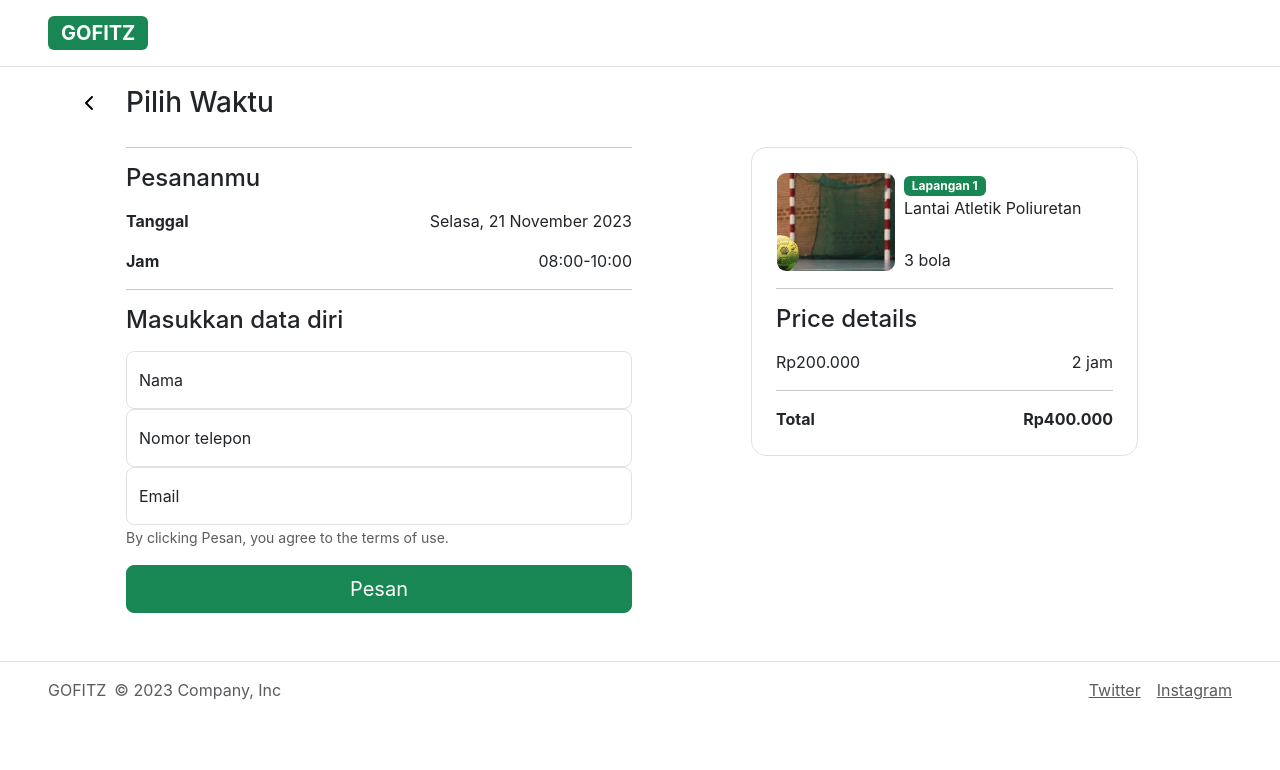
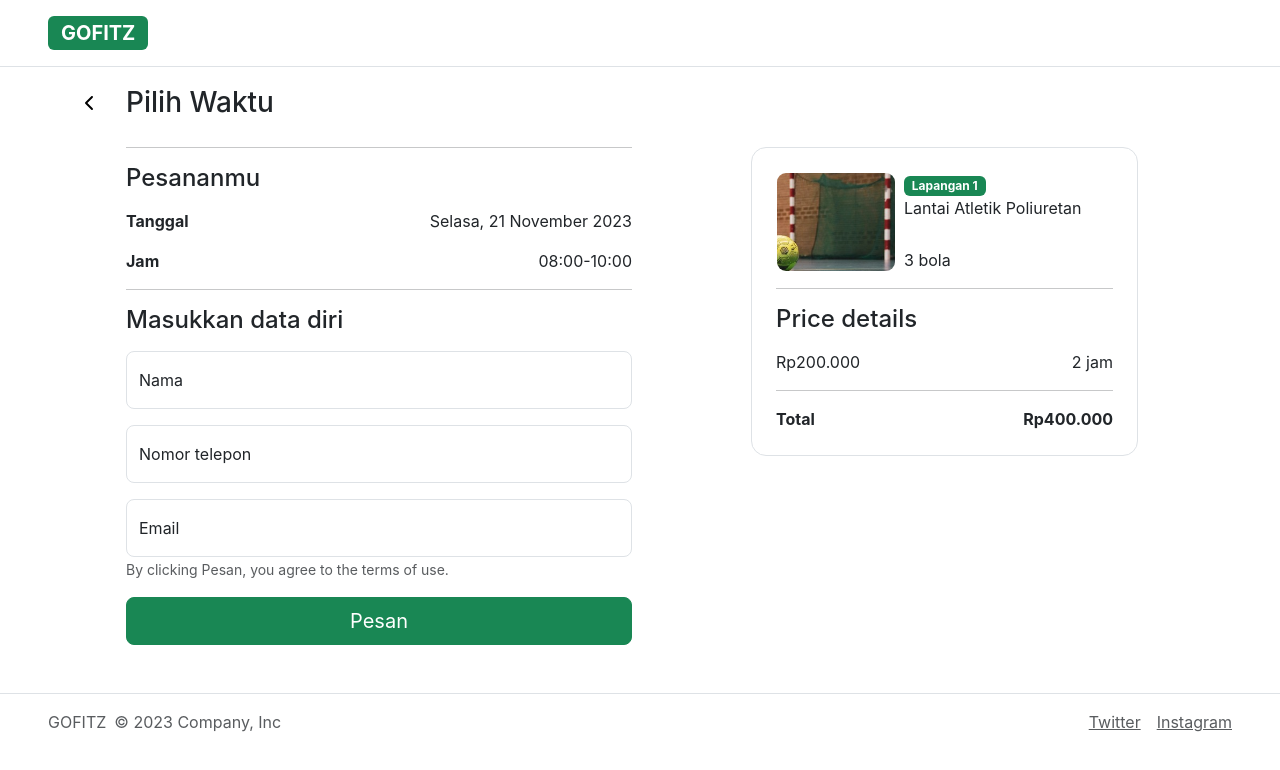
Before and after one commit to NNawval/Gofitz-website, a React (Create React App) app in the folder view/: page / in a window 1280 px wide. Shown: the top 770 px of the page. Built offline with nearby package versions, Linux system fonts and the light colour scheme.

Commit message:
Reservasi mines upload gambar

```diff
--- a/view/src/components/Form.jsx
+++ b/view/src/components/Form.jsx
@@ -62,11 +62,11 @@ function Form(prompt){
             <hr/>
             <h4 className="mb-3">Masukkan data diri</h4>
             <form>
-                <div className="form-floating" >
+                <div className="form-floating mb-3" >
                     <input type="text" className="form-control rounded-3" id="nama" placeholder="Nama" />
                     <label htmlFor="nama" >Nama</label>
                 </div>
-                <div className="form-floating">
+                <div className="form-floating mb-3">
                     <input type="text" className="form-control rounded-3" id="nomor-telepon" placeholder="Nomor telepon" />
                     <label htmlFor="nomor-telepon">Nomor telepon</label>
                 </div>
```
